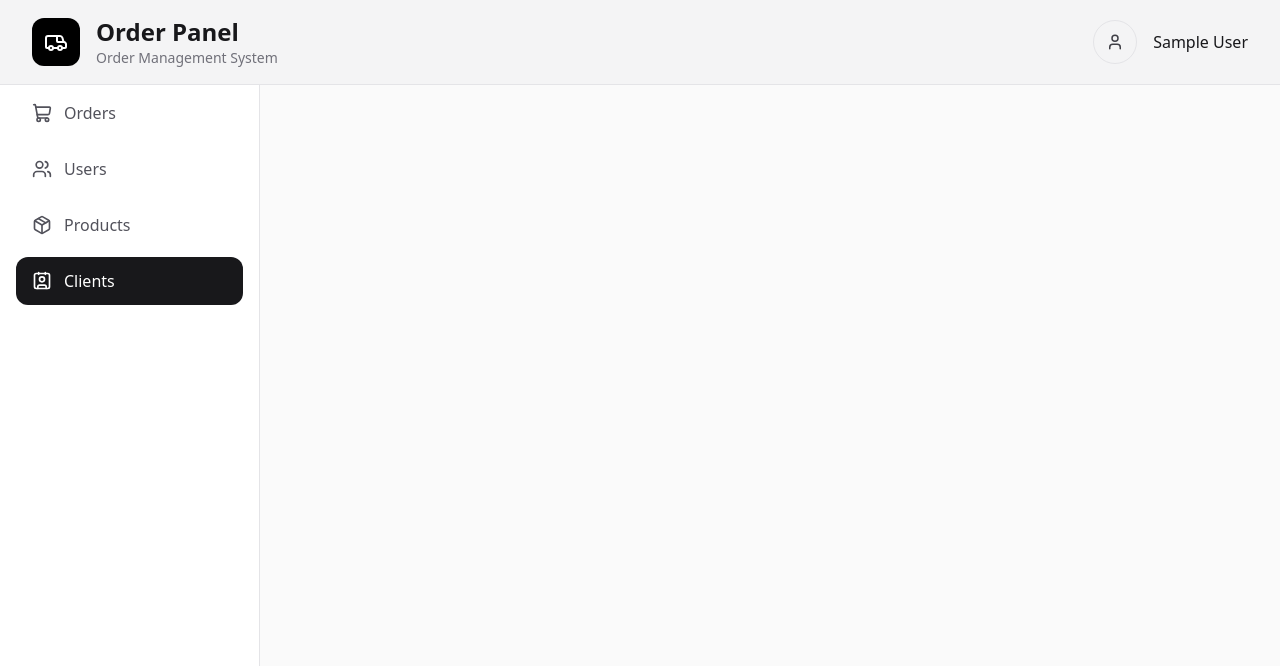
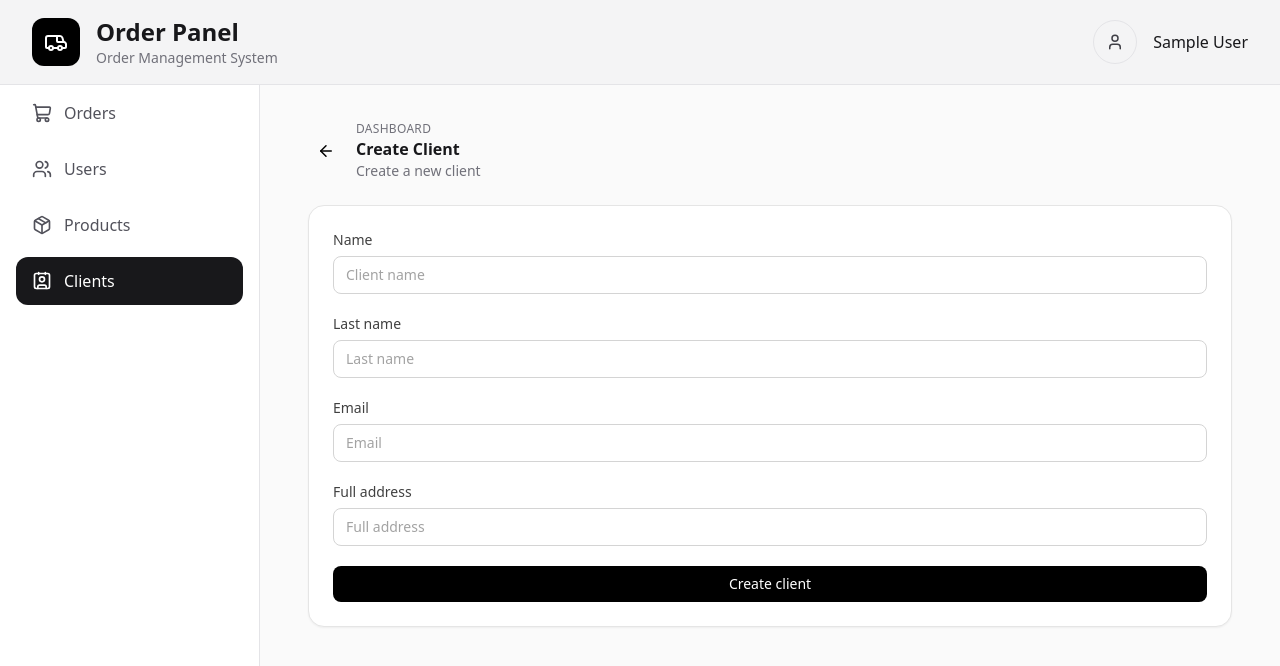
Before and after one commit to ffigueroa-dev/order_management_system, a React (Vite) app in the folder front/: page /clients/create in a window 1280 px wide. Shown: the top 666 px of the page. Built offline with nearby package versions, Linux system fonts and the light colour scheme; no server answers; sample sign-in values are in the browser's storage.

Commit message:
feat(client): create client - create view to create a client - add new view at main router - create createClientSchema

```diff
--- /dev/null
+++ b/front/src/features/clients/api/createClient.js
@@ -0,0 +1,6 @@
+import { api } from '@/api/axios';
+
+export const createClient = async (data) => {
+  const res = await api.post('/clients', data);
+  return res.data;
+};
--- a/front/src/features/clients/pages/ClientPage.jsx
+++ b/front/src/features/clients/pages/ClientPage.jsx
@@ -6,7 +6,6 @@ import {
   Card,
   CardContent,
   CardFooter,
-  CardHeader,
 } from '@/components/ui/Card';
 import { formatDate } from '@/utils/formatDate';
 import { Button } from '@/components/ui/Button';
--- /dev/null
+++ b/front/src/features/clients/pages/CreateClientPage.jsx
@@ -0,0 +1,110 @@
+import { Form } from '@/components/forms/Form';
+import { Input } from '@/components/forms/Input';
+import { InputError } from '@/components/forms/InputError';
+import { InputLabel } from '@/components/forms/InputLabel';
+import { PageDetailsHeader } from '@/components/layout/PageDetailsHeader';
+import { Button } from '@/components/ui/Button';
+import { useApiForm } from '@/hooks/useApiForm';
+import { useNavigate } from 'react-router';
+import { createClient } from '../api/createClient';
+import { createClientSchema } from '../schemas/createClient.schema';
+
+export const CreateClientPage = () => {
+  const navigate = useNavigate();
+
+  const {
+    register,
+
+    onSubmit,
+
+    formError,
+
+    formState: { errors, isSubmitting },
+  } = useApiForm({
+    schema: createClientSchema,
+
+    defaultValues: {
+      firstName: '',
+      lastName: '',
+      email: '',
+      fullAddress: '',
+    },
+
+    submit: createClient,
+
+    onSuccess: () => {
+      navigate('/clients');
+    },
+
+    onError: (error) => {
+      console.error(error);
+    },
+  });
+
+  return (
+    <div>
+      <PageDetailsHeader
+        backTo="/clients"
+        title={'Create Client'}
+        description={'Create a new client'}
+      />
+      <div className="px-6">
+        <Form className="mx-auto " onSubmit={onSubmit}>
+          <div className="flex flex-col gap-1.5">
+            <InputLabel htmlFor="firstName">Name</InputLabel>
+
+            <Input
+              id="firstName"
+              placeholder="Client name"
+              {...register('firstName')}
+            />
+
+            {errors.firstName && (
+              <InputError>{errors.firstName.message}</InputError>
+            )}
+          </div>
+
+          <div className="flex flex-col gap-1.5">
+            <InputLabel htmlFor="lastName">Last name</InputLabel>
+
+            <Input
+              id="lastName"
+              placeholder="Last name"
+              {...register('lastName')}
+            />
+
+            {errors.lastName && (
+              <InputError>{errors.lastName.message}</InputError>
+            )}
+          </div>
+          <div className="flex flex-col gap-1.5">
+            <InputLabel htmlFor="email">Email</InputLabel>
+
+            <Input id="email" placeholder="Email" {...register('email')} />
+
+            {errors.email && <InputError>{errors.email.message}</InputError>}
+          </div>
+          <div className="flex flex-col gap-1.5">
+            <InputLabel htmlFor="fullAddress">Full address</InputLabel>
+
+            <Input
+              id="fullAddress"
+              placeholder="Full address"
+              {...register('fullAddress')}
+            />
+
+            {errors.fullAddress && (
+              <InputError>{errors.fullAddress.message}</InputError>
+            )}
+          </div>
+
+          {formError && <InputError>{formError}</InputError>}
+
+          <Button type="submit" disabled={isSubmitting}>
+            {isSubmitting ? 'Creating client...' : 'Create client'}
+          </Button>
+        </Form>
+      </div>
+    </div>
+  );
+};
--- /dev/null
+++ b/front/src/features/clients/schemas/createClient.schema.js
@@ -0,0 +1,10 @@
+import { z } from 'zod';
+
+export const createClientSchema = z
+  .object({
+    firstName: z.string().min(1),
+    lastName: z.string().min(1),
+    email: z.email(),
+    fullAddress: z.string().min(6),
+  })
+  .strict();
--- a/front/src/routes/router.jsx
+++ b/front/src/routes/router.jsx
@@ -15,6 +15,7 @@ import { ProductPage } from '@/features/products/pages/ProductPage';
 import { CreateProductPage } from '@/features/products/pages/CreateProductPage';
 import { ClientsPage } from '@/features/clients/pages/ClientsPage';
 import { ClientPage } from '@/features/clients/pages/ClientPage';
+import { CreateClientPage } from '@/features/clients/pages/CreateClientPage';
 
 export const router = createBrowserRouter([
   {
@@ -65,6 +66,10 @@ export const router = createBrowserRouter([
         element: <ClientsPage />,
       },
       {
+        path: '/clients/create',
+        element: <CreateClientPage />,
+      },
+      {
         path: '/clients/:id',
         element: <ClientPage />,
       },
```
